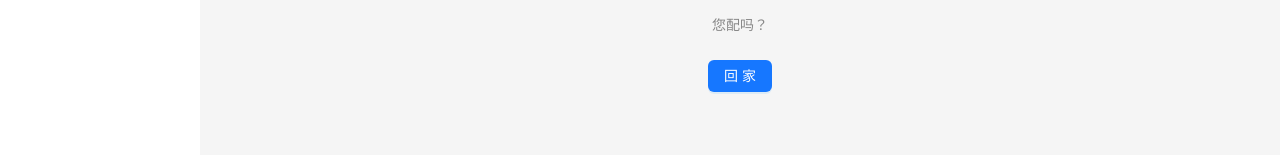
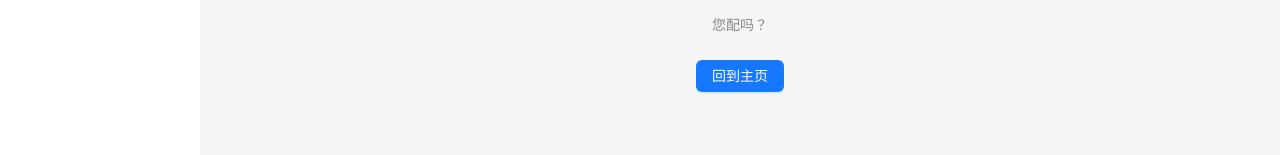
Before and after one commit to dowdah/dowdah-web, a Vue app in the folder frontend/: page /permission-denied in a window 1280 px wide. Shown: the part 481-636 px from the top of the page. Built offline with nearby package versions, Linux system fonts and the light colour scheme.

Commit message:
feat(views): update button text in error pages
Changed "回家" to "回到主页" in NotFound and PermissionDenied views for clearer navigation text

```diff
--- a/frontend/src/views/NotFound.vue
+++ b/frontend/src/views/NotFound.vue
@@ -1,7 +1,7 @@
 <template>
   <a-result status="404" title="404" sub-title="给我干哪来了？这还是地球吗？">
     <template #extra>
-      <a-button type="primary" @click="$router.push('/')">回家</a-button>
+      <a-button type="primary" @click="$router.push('/')">回到主页</a-button>
     </template>
   </a-result>
 </template>
--- a/frontend/src/views/PermissionDenied.vue
+++ b/frontend/src/views/PermissionDenied.vue
@@ -1,7 +1,7 @@
 <template>
   <a-result status="403" title="403" sub-title="您配吗？">
     <template #extra>
-      <a-button type="primary" @click="$router.push('/')">回家</a-button>
+      <a-button type="primary" @click="$router.push('/')">回到主页</a-button>
     </template>
   </a-result>
 </template>
```
